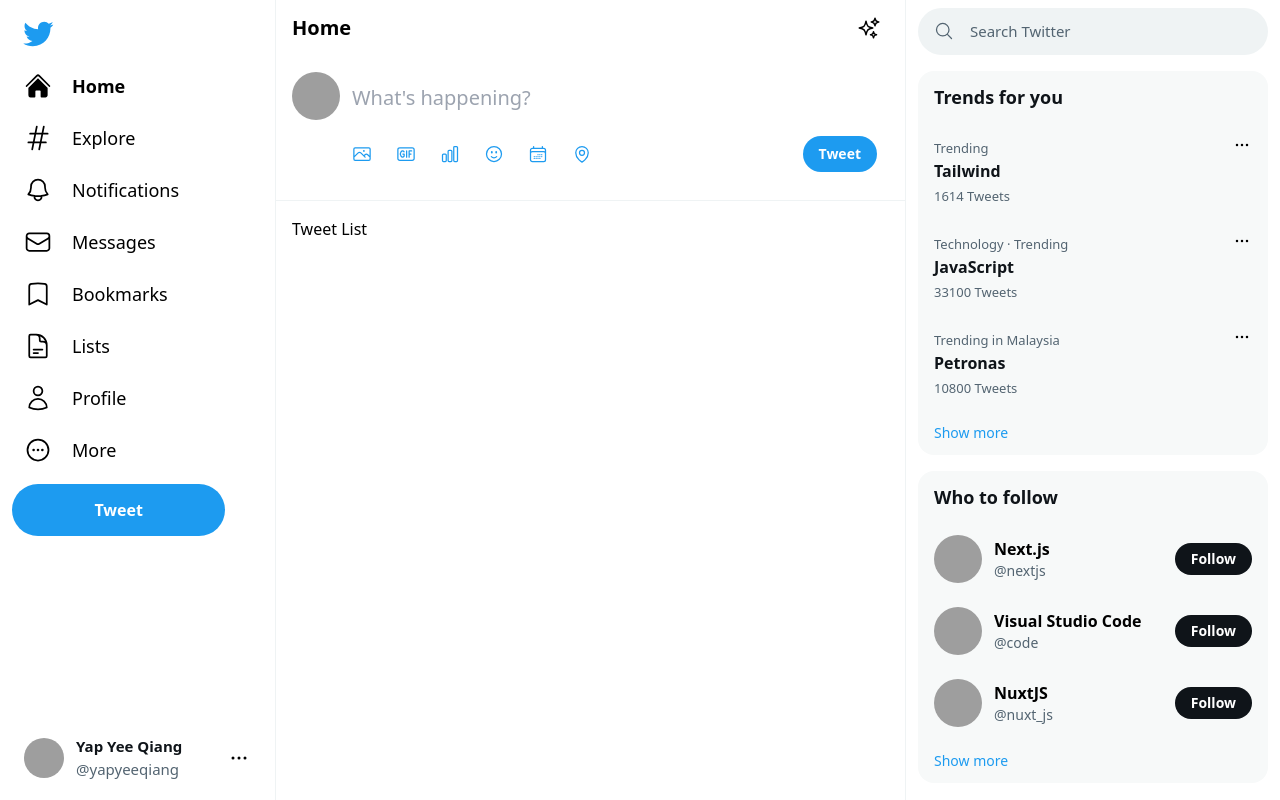
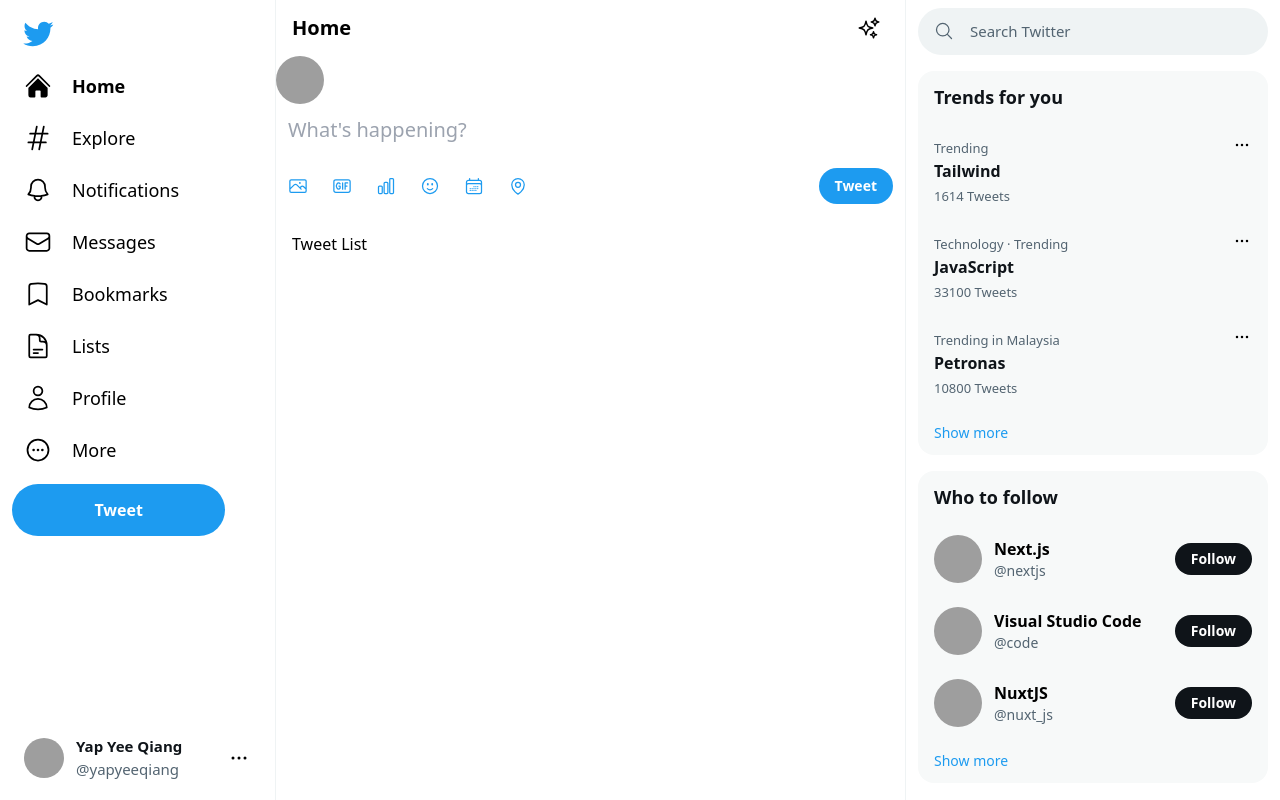
Before and after one commit to joinsigma/twitter-clone, a Vue app: page /home in a window 1280 px wide. Built offline with nearby package versions, Linux system fonts and the light colour scheme; grey boxes are pictures that could not be loaded.

Commit message:
improve: extract container style

```diff
--- a/src/components/tweet/TweetBox.vue
+++ b/src/components/tweet/TweetBox.vue
@@ -31,7 +31,6 @@
 </script>
 
 <template>
-    <div class="p-4 flex border-b border-[#eff3f4]">
     <div class="h-8 w-8 md:h-12 md:w-12">
         <img class="h-full w-full rounded-full" src="https://yeeqiang.me/avatar.jpeg" alt="" />
     </div>
@@ -51,5 +50,4 @@
             <button class="bg-twitter hover:bg-[#1a8cd8] px-4 py-2 rounded-full text-white font-bold text-sm">Tweet</button>
         </div>
     </div>
-    </div>
 </template>
```
Lines whose indentation alone changed are shown as unchanged.
